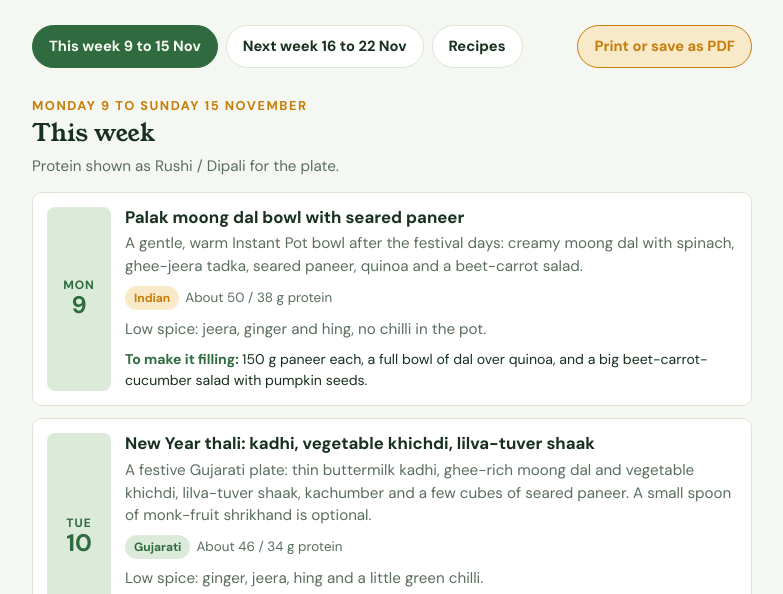
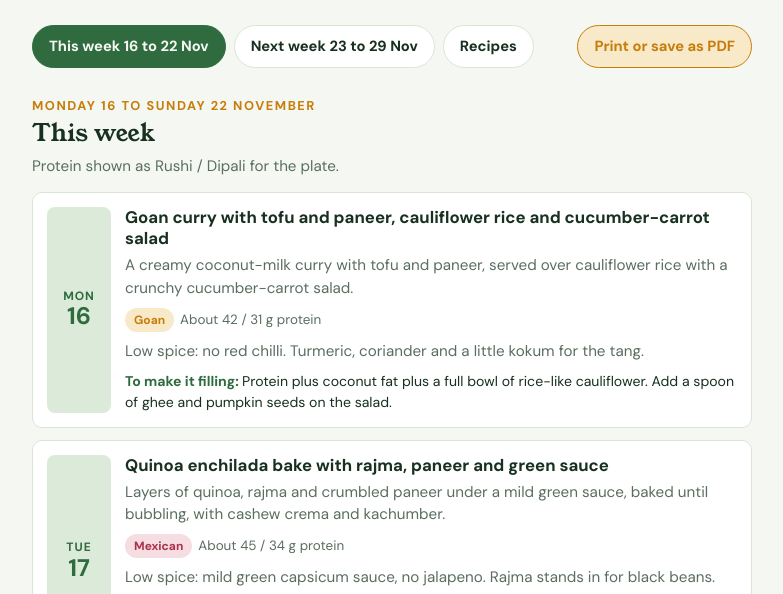
Before and after one commit to devanirushi/yum-menu, a plain HTML site: page index.html in a window 1280 px wide. Shown: the part 187-781 px from the top of the page, without its empty margins (248-1031 px from the left). Drawn offline with Linux system fonts and the light colour scheme.

Commit message:
Menu: this week 16-22 Nov, next week 23-29 Nov, new recipes
Co-Authored-By: Claude Sonnet 5.5 <noreply@anthropic.com>

```diff
--- a/index.html
+++ b/index.html
@@ -104,8 +104,8 @@ details .body p{margin:0;color:var(--muted)}
   </header>
 
   <div class="tabs" role="tablist" aria-label="Menu sections">
-    <button role="tab" id="t-w1" aria-selected="true" aria-controls="p-w1">This week 9 to 15 Nov</button>
-    <button role="tab" id="t-w2" aria-selected="false" aria-controls="p-w2">Next week 16 to 22 Nov</button>
+    <button role="tab" id="t-w1" aria-selected="true" aria-controls="p-w1">This week 16 to 22 Nov</button>
+    <button role="tab" id="t-w2" aria-selected="false" aria-controls="p-w2">Next week 23 to 29 Nov</button>
     <button role="tab" id="t-rec" aria-selected="false" aria-controls="p-rec">Recipes</button>
     <button type="button" class="printbtn" id="printbtn" title="Prints the tab you are looking at. Choose Save as PDF in the print window.">Print or save as PDF</button>
   </div>
@@ -116,7 +116,7 @@ details .body p{margin:0;color:var(--muted)}
 
   <section class="note">
     <h2>How the week works</h2>
-    <p>Menus run Monday to Sunday and arrive by Friday night for the following week, so you can order on the weekend. One weekend day is lunch out. The two tabs cover Monday 9 to Sunday 15 November and Monday 16 to Sunday 22 November.</p>
+    <p>Menus run Monday to Sunday and arrive by Friday night for the following week, so you can order on the weekend. One weekend day is lunch out. The two tabs cover Monday 16 to Sunday 22 November and Monday 23 to Sunday 29 November.</p>
     <h2 style="margin-top:14px">Good to know</h2>
     <p>Every plate is built to be filling. New dishes have a recipe in the Recipes tab; dishes you already make do not.</p>
     <p class="fine" style="margin-top:10px">Protein is a rough estimate for Rushi / Dipali. A plan for the week, not a rule.</p>
@@ -139,33 +139,6 @@ details .body p{margin:0;color:var(--muted)}
 
   /* ---------- menu data ---------- */
   var W1 = [
-    { d: 'Mon', n: '9', t: 'Palak moong dal bowl with seared paneer', p: 'A gentle, warm Instant Pot bowl after the festival days: creamy moong dal with spinach, ghee-jeera tadka, seared paneer, quinoa and a beet-carrot salad.', tag: 'Indian', pr: '50 / 38', low: 'Low spice: jeera, ginger and hing, no chilli in the pot.', fill: '150 g paneer each, a full bowl of dal over quinoa, and a big beet-carrot-cucumber salad with pumpkin seeds.' },
-    { d: 'Tue', n: '10', t: 'New Year thali: kadhi, vegetable khichdi, lilva-tuver shaak', p: 'A festive Gujarati plate: thin buttermilk kadhi, ghee-rich moong dal and vegetable khichdi, lilva-tuver shaak, kachumber and a few cubes of seared paneer. A small spoon of monk-fruit shrikhand is optional.', tag: 'Gujarati', cls: 'guj', pr: '46 / 34', low: 'Low spice: ginger, jeera, hing and a little green chilli.', fill: 'Dal-heavy khichdi (2 parts moong to 1 part rice or quinoa-amaranth), a full bowl of kadhi and the paneer on the side.' },
-    { d: 'Wed', n: '11', t: 'Mild Thai red curry with tofu, pumpkin and cauliflower rice', p: 'Coconut curry with tofu, red pumpkin, beans and mushrooms over cauliflower rice, with a crunchy cabbage-carrot-peanut salad.', tag: 'Thai', pr: '46 / 34', low: 'Low spice: a small spoon of red curry paste, ginger and lime, extra chilli on the side.', fill: '250 g tofu each, a mix of cauliflower rice and quinoa, and peanuts on the salad.', rec: 'thai' },
-    { d: 'Thu', n: '12', t: 'Cauliflower-walnut tacos with rajma in juwar tortillas', p: 'Spiced roasted cauliflower and walnut filling, warm rajma, cashew crema and kachumber, folded into juwar tortillas. A taco night for Dipali.', tag: 'Mexican', cls: 'mex', pr: '50 / 38', low: 'Low spice: cumin, paprika and oregano, chilli flakes on the side.', fill: 'Three tortillas each, a full cup of rajma, and 100 g paneer or tofu strips seared on the side.', rec: 'tacos' },
-    { d: 'Fri', n: '13', t: 'Lemon-herb paneer souvlaki bowl with tzatziki', p: 'Grilled lemon-oregano paneer skewers over amaranth with roasted vegetables, chickpea salad, tzatziki and olives.', tag: 'Mediterranean', pr: '55 / 40', low: 'Low spice: lemon, oregano, garlic and olive oil. No chilli.', fill: '175 g paneer each, a full bowl of amaranth, roasted vegetables and a chickpea-cucumber salad.', rec: 'souvlaki' },
-    { d: 'Sat', n: '14', out: true, t: 'Lunch out: Dipali’s fun day', p: 'Nothing to cook. Tell us if you would rather cook at home.' },
-    { d: 'Sun', n: '15', t: 'Kerala vegetable stew with paneer and amaranth', p: 'A mild coconut-milk stew with carrot, beans, peas and paneer, served over steamed amaranth-rice with a tomato-cucumber salad and sauteed greens.', tag: 'South Indian', pr: '46 / 34', low: 'Low spice: black pepper, ginger and curry leaves only.', fill: '150 g paneer each, a full bowl of amaranth-rice and a bowl of sprouted moong salad.', rec: 'stew' }
-  ];
-  var D1 = [
-    { d: 'Sat', n: '14', t: 'Soft vegetable-moong khichdi with ghee, kadhi and cooked greens', p: 'Easy on the stomach and quick to make. Eat early, around 7 pm.', m: 'Protein about 22 g.' },
-    { d: 'Sun', n: '15', t: 'Lauki-chana dal with a small juwar rotli and kachumber', p: 'Light and warm, with little oil. Eat early.', m: 'Protein about 24 g.' },
-    { d: 'Mon', n: '16', t: 'Warm vegetable and lentil soup with paneer cubes', p: 'Carrot, pumpkin, red lentil and a squeeze of lemon, with soft paneer on top. A good soft option for a light night.', m: 'Protein about 22 g.' }
-  ];
-  var X1 = [
-    { tag: 'Italian', t: 'Moong-dal pizza with paneer and veg', p: 'A thick moong-dal base, tomato sauce, paneer and vegetables. Add a big salad.', m: 'Protein about 48 / 36 g.' },
-    { tag: 'Chinese-style', t: 'Kung pao tofu with quinoa', p: 'Your own recipe. Add stir-fried greens and peanuts to keep it filling.', m: 'Protein about 46 / 34 g.' },
-    { tag: 'Indian', cls: 'guj', t: 'Chole with quinoa and a big salad', p: 'A comfort meal you already make. Add yogurt and a raw salad.', m: 'Protein about 44 / 32 g.' }
-  ];
-  var L1 = [
-    ['Vegetables and greens', ['Palak, 750 g (Monday and for the week)', 'Beetroot, 4', 'Carrot, 1 kg', 'Cucumber, 6', 'Tomatoes, 2 kg', 'Cauliflower, 3 large', 'Red pumpkin, 1 kg', 'French beans, 500 g', 'Peas, 500 g', 'Lilva and tuver, 500 g each (if lilva is not in the market, use peas and surti papdi)', 'Mushrooms, 300 g', 'Cabbage, 1 small', 'Capsicum, 4', 'Lauki, 1 medium', 'Zucchini, 2 and eggplant, 1 for roasting', 'Onion, 1 kg', 'Ginger, garlic, green chilli, lemon, lime', 'Coriander, mint, methi, curry leaves', 'Avocado, 2 only if the price is fine (cashew crema is the swap)']],
-    ['Grains and flours', ['Quinoa, 1 kg', 'Amaranth, 500 g', 'Rice, 500 g (for khichdi and stew)', 'Juwar flour, 500 g', 'Moong dal, 1 kg', 'Tuver dal or red lentils, 250 g', 'Chana dal, 250 g', 'Rajma, 500 g', 'Chickpeas, 500 g']],
-    ['Protein', ['Paneer, about 1.5 kg', 'Tofu, about 1 kg', 'Walnuts, 250 g (cashews or pumpkin seeds if walnuts are too pricey)', 'Cashews, 300 g', 'Peanuts, 150 g', 'Pumpkin and hemp seeds, sesame, tahini']],
-    ['Dairy and oils', ['Thick yogurt, 2 kg', 'Buttermilk or chaas, 1 litre', 'Ghee, 500 g', 'Olive oil', 'Coconut milk, 3 tins (check: no gums, no added sugar)']],
-    ['Pantry', ['Red curry paste, 1 small jar (check the label: no added sugar or preservatives)', 'Kaffir lime leaves or lime zest, as a swap', 'Paprika, cumin, oregano', 'Besan, 250 g (for kadhi)', 'Gluten-free tamari or coconut aminos, if you can find it', 'Olives, 1 jar', 'Black pepper, hing, jeera', 'Monk fruit sweetener, for the optional shrikhand']]
-  ];
-
-  var W2 = [
     { d: 'Mon', n: '16', t: 'Goan curry with tofu and paneer, cauliflower rice and cucumber-carrot salad', p: 'A creamy coconut-milk curry with tofu and paneer, served over cauliflower rice with a crunchy cucumber-carrot salad.', tag: 'Goan', pr: '42 / 31', low: 'Low spice: no red chilli. Turmeric, coriander and a little kokum for the tang.', fill: 'Protein plus coconut fat plus a full bowl of rice-like cauliflower. Add a spoon of ghee and pumpkin seeds on the salad.' },
     { d: 'Tue', n: '17', t: 'Quinoa enchilada bake with rajma, paneer and green sauce', p: 'Layers of quinoa, rajma and crumbled paneer under a mild green sauce, baked until bubbling, with cashew crema and kachumber.', tag: 'Mexican', cls: 'mex', pr: '45 / 34', low: 'Low spice: mild green capsicum sauce, no jalapeno. Rajma stands in for black beans.', fill: 'A generous square of the bake, a full bowl of kachumber and a good spoon of cashew crema.', rec: 'enchilada' },
     { d: 'Wed', n: '18', t: 'Bharela ringna-capsicum, moong dal tadka and juwar rotli', p: 'Baby brinjal and small capsicum stuffed with a peanut-sesame masala, a bowl of moong dal tadka, one small juwar rotli and kachumber.', tag: 'Gujarati', cls: 'guj', pr: '40 / 30', low: 'Low spice: very little chilli, more jeera and coriander. Brinjal is a general Ayurvedic "heating" vegetable, so keep the masala mild (general guidance, not medical).', fill: 'Dal as a full bowl, the stuffed vegetables with a spoon of ghee, and a thick yogurt on the side.', rec: 'bharela' },
@@ -174,17 +147,17 @@ details .body p{margin:0;color:var(--muted)}
     { d: 'Sat', n: '21', out: true, t: 'Lunch out: Dipali’s fun day', p: 'Nothing to cook.' },
     { d: 'Sun', n: '22', t: 'Instant Pot chole with quinoa-rice, big salad and yogurt', p: 'Warm chole cooked in the Instant Pot, served over quinoa-rice with a big salad, thick yogurt and a few cubes of paneer on the side.', tag: 'Indian', pr: '46 / 34', low: 'Low spice: chole masala with very little chilli.', fill: 'A full bowl of chole over quinoa-rice, plus a paneer cube side and yogurt.' }
   ];
-  var D2 = [
+  var D1 = [
     { d: 'Mon', n: '16', t: 'Warm vegetable and lentil soup with paneer cubes', p: 'Carrot, pumpkin, red lentil and a squeeze of lemon, with soft paneer on top. Light, warm and early.', m: 'Protein about 22 g.' },
     { d: 'Wed', n: '18', t: 'Soft quinoa-moong khichdi with ghee and yogurt', p: 'Soft, easy to digest and comforting. Eat early.', m: 'Protein about 20 g.' },
     { d: 'Fri', n: '20', t: 'Lauki-moong dal with steamed amaranth and kachumber', p: 'Light and warm, with little oil. Eat early.', m: 'Protein about 22 g.' }
   ];
-  var X2 = [
+  var X1 = [
     { tag: 'Mexican', cls: 'mex', t: 'Cauliflower-walnut tacos with rajma in juwar tortillas', p: 'Only if you want it again after last week. Recipe is in the Recipes tab.', m: 'Protein about 50 / 38 g.', rec: 'tacos' },
     { tag: 'Chinese-style', t: 'Kung pao tofu with quinoa', p: 'Your own recipe. Add stir-fried greens and peanuts to keep it filling.', m: 'Protein about 46 / 34 g.' },
     { tag: 'Mediterranean', t: 'Mediterranean bowl: baked falafel, quinoa tabbouleh, hummus and tzatziki', p: 'Your own recipes, all in one bowl. Add olives and a big salad.', m: 'Protein about 44 / 33 g.' }
   ];
-  var L2 = [
+  var L1 = [
     ['Vegetables and greens', ['Palak, 1 kg (cheela, dal, soup)', 'Cauliflower, 2 medium (cauliflower rice, 2 meals)', 'Baby brinjal, 500 g, and small capsicum, 400 g (swap: all capsicum if brinjal is poor)', 'Green capsicum, 3 extra (for the enchilada sauce)', 'Cabbage, 1 small (slaw)', 'Carrot, 1 kg', 'Cucumber, 1 kg', 'Tomatoes, 1 kg', 'Lauki, 1 medium', 'Red pumpkin, 500 g', 'Beetroot, 2', 'Coriander, mint, curry leaves, ginger, green garlic', 'Lemon, 8', 'Sweet corn, 2 cobs (swap: frozen corn if fresh is not available)', 'Salad greens: no lettuce (hard to get). Use cabbage, cucumber, tomato, sprouts, and rocket if you find it.']],
     ['Grains and flours', ['Quinoa, 1 kg', 'Amaranth, 500 g', 'Rice or millet, 1 kg', 'Juwar flour, 500 g (Wednesday rotli)', 'No wheat flour anywhere. Check packs for gluten.']],
     ['Protein', ['Paneer, 1 kg', 'Firm tofu, 1 kg (swap: more paneer; tempeh is hard to find)', 'Rajma, 500 g', 'Kabuli chana, 500 g', 'Moong dal, 500 g', 'Whole moong, 250 g (cheela and sprouts)', 'Raw peanuts, 300 g', 'Walnuts, 150 g', 'Pumpkin seeds, 100 g', 'Sesame seeds, 100 g']],
@@ -192,9 +165,39 @@ details .body p{margin:0;color:var(--muted)}
     ['Pantry', ['Peanut butter, 1 jar (no sugar, no added oil)', 'Salt, turmeric, jeera, coriander powder', 'Kokum or tamarind', 'Chole masala (low chilli)', 'Black olives', 'Chaat masala']]
   ];
 
+  var W2 = [
+    { d: 'Mon', n: '23', out: true, t: 'No cooked lunch', p: 'Nothing to cook.' },
+    { d: 'Tue', n: '24', t: 'Rajma-paneer burrito bowl on quinoa with charred capsicum salsa and cashew crema', p: 'Warm rajma and crumbled paneer over quinoa with a charred capsicum-tomato salsa, cabbage slaw and a cool cashew crema.', tag: 'Mexican', cls: 'mex', pr: '45 / 34', low: 'Low spice: cumin and lime, no jalapeno.', fill: 'Rajma and paneer together, a full bowl of quinoa, the crema as the good fat.', rec: 'burrito' },
+    { d: 'Wed', n: '25', t: 'Quinoa-moong khichdi with kadhi, lilva-tuver shaak and paneer-sprouts', p: 'A soft ghee khichdi with thin buttermilk kadhi, lilva-tuver shaak and a paneer-sprouts side.', tag: 'Gujarati', cls: 'guj', pr: '42 / 32', low: 'Low spice: ginger and hing in the kadhi, only a little green chilli.', fill: 'Dal-heavy khichdi, a full bowl of kadhi and the paneer-sprouts side.' },
+    { d: 'Thu', n: '26', t: 'Thai basil tofu stir-fry with cauliflower rice and cucumber salad', p: 'Seared tofu with garlic, green beans and capsicum, loads of basil and lime, over cauliflower rice with a cool cucumber salad. A new fun dish.', tag: 'Thai', pr: '44 / 33', low: 'Low spice: no bird\u2019s eye chilli, extra basil and lime. Swap: paneer for tofu.', fill: '250 g tofu each, a full bowl of cauliflower rice and the beans.', rec: 'thaibasil' },
+    { d: 'Fri', n: '27', t: 'Vegetable adai with Instant Pot sambar, coconut chutney and sprouts salad', p: 'Thick lentil-and-millet dosas with grated carrot, a dal-rich sambar, fresh coconut chutney and a sprouts salad.', tag: 'South Indian', pr: '43 / 32', low: 'Low spice: sambar with less chilli.', fill: 'The adai is dal-heavy, with a full bowl of sambar and the sprouts salad.', rec: 'adai' },
+    { d: 'Sat', n: '28', out: true, t: 'Lunch out: Dipali\u2019s fun day', p: 'Nothing to cook.' },
+    { d: 'Sun', n: '29', t: 'Mediterranean bowl: baked falafel, quinoa tabbouleh, hummus, tzatziki and paneer', p: 'Your own falafel, tabbouleh, hummus and tzatziki in one bowl, with roasted winter vegetables and a few cubes of paneer.', tag: 'Mediterranean', pr: '46 / 34', low: 'Low spice: lemon, garlic and olive oil. No chilli.', fill: 'Falafel, hummus and paneer together, a full bowl of tabbouleh.' }
+  ];
+  var D2 = [
+    { d: 'Tue', n: '24', t: 'Warm vegetable-lentil soup with paneer cubes', p: 'Light, warm and early.', m: 'Protein about 22 g.' },
+    { d: 'Thu', n: '26', t: 'Lauki-chana dal with steamed amaranth and kachumber', p: 'Light and warm, with little oil. Eat early.', m: 'Protein about 22 g.' },
+    { d: 'Sat', n: '28', t: 'Palak-moong soup with a little ghee rice', p: 'Soft and easy to digest. Eat early.', m: 'Protein about 20 g.' }
+  ];
+  var X2 = [
+    { tag: 'Street food', t: 'Paneer tikka kati rolls in juwar tortillas', p: 'Tortilla recipe is in the Recipes tab. Add a big salad.', m: 'Protein about 46 / 34 g.' },
+    { tag: 'Chinese-style', t: 'Kung pao tofu with quinoa', p: 'Your own recipe. Add stir-fried greens and peanuts to keep it filling.', m: 'Protein about 46 / 34 g.' },
+    { tag: 'Italian', t: 'Moong-dal pizza with paneer and veg', p: 'A thick moong-dal base, tomato sauce, paneer and vegetables. Add a big salad.', m: 'Protein about 48 / 36 g.' }
+  ];
+  var L2 = [
+    ['Vegetables and greens', ['Palak, 500 g', 'Cauliflower, 2 medium', 'Green beans, 300 g', 'Capsicum (green and red), 800 g', 'Tomatoes, 1 kg', 'Cucumber, 1 kg', 'Cabbage, 1 small', 'Carrot, 1 kg', 'Lauki, 1 medium', 'Lilva and tuver, 500 g (swap: frozen if fresh is not in the market)', 'Red pumpkin or sweet potato, 500 g', 'Beetroot, 2 (roasting and salad)', 'Coriander, mint, basil (swap for Thai basil), curry leaves, ginger, green garlic', 'Lemon, 8', 'No lettuce: use cabbage, cucumber and sprouts.']],
+    ['Grains and flours', ['Quinoa, 1 kg', 'Amaranth, 250 g', 'Rice, 500 g', 'Juwar flour, 250 g (if tortillas)', 'A little ragi or bajra for the adai', 'No wheat flour anywhere. Check packs for gluten.']],
+    ['Protein', ['Paneer, 1 kg', 'Firm tofu, 700 g (swap: more paneer)', 'Rajma, 300 g', 'Kabuli chana, 300 g (falafel and hummus)', 'Whole moong, 250 g', 'Split moong, 300 g', 'Toor dal, 200 g', 'Chana dal, 150 g', 'Raw peanuts, 150 g', 'Cashews, 150 g', 'Tahini, 1 jar', 'Sesame and pumpkin seeds']],
+    ['Dairy and oils', ['Thick yogurt, 2 kg (kadhi and tzatziki)', 'Ghee', 'Olive oil', 'Coconut, fresh or desiccated (chutney)', 'A little milk for tea']],
+    ['Pantry', ['Cumin, turmeric, coriander powder', 'Sambar masala, hing, chaat masala', 'Black olives', 'Salt', 'Fresh sauces only, nothing bottled']]
+  ];
+
 
   /* ---------- recipes (new dishes only; serves 2) ---------- */
   var R = [
+    { id: 'burrito', t: 'Rajma-paneer burrito bowl', n: 'Rajma and paneer on quinoa, with a cool crema.', i: ['1 cup cooked rajma', '150 g paneer, crumbled', '1 capsicum and 1 small onion, sliced', '1 tsp cumin, salt, lime', 'Quinoa, cooked', 'Salsa: 1 charred capsicum, 2 tomatoes, coriander, lime', 'Cabbage slaw', 'Crema: 1/2 cup soaked cashews, juice of 1 lime, 1 garlic clove, water'], s: ['Cook the rajma in the Instant Pot until soft.', 'Saute the capsicum and onion in ghee with cumin, add the rajma and crumbled paneer and warm through.', 'Char the capsicum for the salsa, chop with tomato, coriander and lime.', 'Blend the crema until smooth.', 'Build the bowl: quinoa, rajma-paneer, salsa, slaw and crema.'] },
+    { id: 'thaibasil', t: 'Thai basil tofu stir-fry', n: 'Fast, fragrant and mild.', i: ['250 g firm tofu, pressed and cubed', '3 garlic cloves, 1 tsp grated ginger', '150 g green beans and 1 capsicum', 'A big handful of basil', 'Juice of 1 lime, salt', 'Cauliflower rice'], s: ['Sear the tofu in ghee or olive oil until golden, set aside.', 'Saute the garlic, ginger, beans and capsicum for 4 minutes.', 'Add the tofu, salt and lime, toss, then add the basil off the heat.', 'Serve over cauliflower rice.'] },
+    { id: 'adai', t: 'Vegetable adai', n: 'A thick lentil-and-millet dosa, gluten-free.', i: ['1/2 cup each moong, toor and chana dal, plus 2 tbsp ragi or bajra', 'Ginger, curry leaves, salt, 1 grated carrot', 'Ghee'], s: ['Soak the dals and millet for 4 hours.', 'Grind coarse with ginger and a little water, stir in the carrot and curry leaves.', 'Cook like a thick dosa in ghee, 2 to 3 minutes a side.', 'Serve with the Instant Pot sambar and coconut chutney.'] },
     { id: 'tortilla', t: 'Wheatless juwar tortillas (start here)', n: 'A starting point to test with one tortilla first. Used for tacos and kati rolls.', i: ['1 cup juwar flour', '1/4 cup quinoa flour (grind cooked-dry quinoa in the mixer and sieve)', '1 tbsp psyllium husk (isabgol)', '1/2 tsp salt', '1 tbsp olive oil', 'About 3/4 cup hot (not boiling) water'], s: ['Mix the dry ingredients, then the oil, then add hot water slowly while stirring.', 'Rest 10 minutes. The psyllium thickens the dough and makes it bend instead of crack.', 'Knead until smooth. If it cracks, add a spoon of water; if sticky, a spoon of juwar flour.', 'Make 6 balls. Roll each between two sheets of baking paper or a cut plastic bag to about 6 inches.', 'Cook on a hot tawa 40 seconds a side until spots appear. Keep wrapped in a clean cloth so they stay soft.'] },
     { id: 'thai', t: 'Mild Thai red curry with tofu', n: 'Fast and creamy, with a gentle spice.', i: ['250 g tofu, cubed', '1 tbsp red curry paste (start with 1 tsp if you want it very mild)', '1 tin coconut milk, 1 cup red pumpkin cubes, a handful of beans, a few mushrooms', 'Ginger, lime juice and zest, salt, a little monk fruit', 'Cauliflower rice, cabbage-carrot-peanut salad'], s: ['Sear the tofu in a spoon of olive oil until golden, then set aside.', 'Fry the curry paste and ginger 1 minute in a little oil, then add half the coconut milk and the pumpkin and cook 8 minutes.', 'Add the remaining coconut milk, beans and mushrooms and simmer 5 minutes. Return the tofu.', 'Finish with lime juice and zest. Taste for salt.', 'Serve over cauliflower rice with the salad.'] },
     { id: 'tacos', t: 'Cauliflower-walnut tacos', n: 'A different taco filling with a meaty bite. Use the tortilla recipe above.', i: ['1 large cauliflower, cut small', '1/2 cup walnuts, roughly chopped (cashews or pumpkin seeds as a swap)', '1 tsp cumin, 1 tsp paprika, 1 tsp oregano, salt, lime, 2 tbsp olive oil', 'Warm rajma, cashew crema, kachumber', 'Juwar tortillas'], s: ['Toss the cauliflower and walnuts with the oil and spices. Roast at 220 C or air-fry for 20 minutes until browned at the edges.', 'Blend soaked cashews with water, lime juice and salt for the crema.', 'Warm the rajma with a pinch of cumin.', 'Fill each tortilla with rajma, the cauliflower mix, crema and kachumber.'] },
@@ -342,8 +345,8 @@ details .body p{margin:0;color:var(--muted)}
     panel.appendChild(h('div', null, [h('h2', { text: 'Shopping list' }), h('p', { class: 'sub', text: 'Tap to tick off. Choose organic or pesticide-free where you can. Check jars and cans: no added sugar, no seed oils, no gums in the coconut milk.' }), listEl(lists, key)]));
   }
 
-  week(document.getElementById('p-w1'), 'Monday 9 to Sunday 15 November', 'This week', 'Protein shown as Rushi / Dipali for the plate.', W1, X1, L1, 'dm-w1', D1);
-  week(document.getElementById('p-w2'), 'Monday 16 to Sunday 22 November', 'Next week', 'Protein shown as Rushi / Dipali for the plate.', W2, X2, L2, 'dm-w2', D2);
+  week(document.getElementById('p-w1'), 'Monday 16 to Sunday 22 November', 'This week', 'Protein shown as Rushi / Dipali for the plate.', W1, X1, L1, 'dm-w1', D1);
+  week(document.getElementById('p-w2'), 'Monday 23 to Sunday 29 November', 'Next week', 'Protein shown as Rushi / Dipali for the plate.', W2, X2, L2, 'dm-w2', D2);
 
   var rec = document.getElementById('p-rec');
   rec.appendChild(h('div', null, [h('h2', { text: 'Recipes for the new dishes' }), h('p', { class: 'sub', text: 'Quantities are for two. Dishes you already make are not listed. These are starting points, so taste and adjust.' })]));
```
